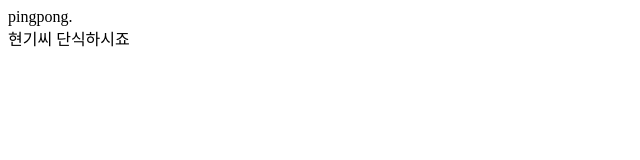
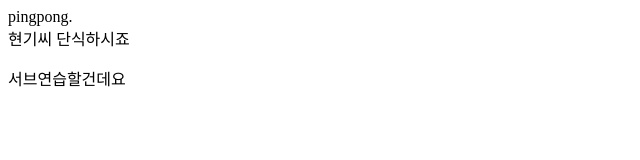
Before and after one commit to wazansha/pingpong, a plain HTML site: page index.html in a window 1280 px wide. Shown: the whole page, without its empty margins (0-640 px from the left). Drawn offline with Linux system fonts and the light colour scheme.

Commit message:
index.html 변경사항

```diff
--- a/index.html
+++ b/index.html
@@ -9,5 +9,6 @@
 <body>
     pingpong.
     <div>현기씨 단식하시죠</div>
+    <p>서브연습할건데요</p>
 </body>
 </html>
```
